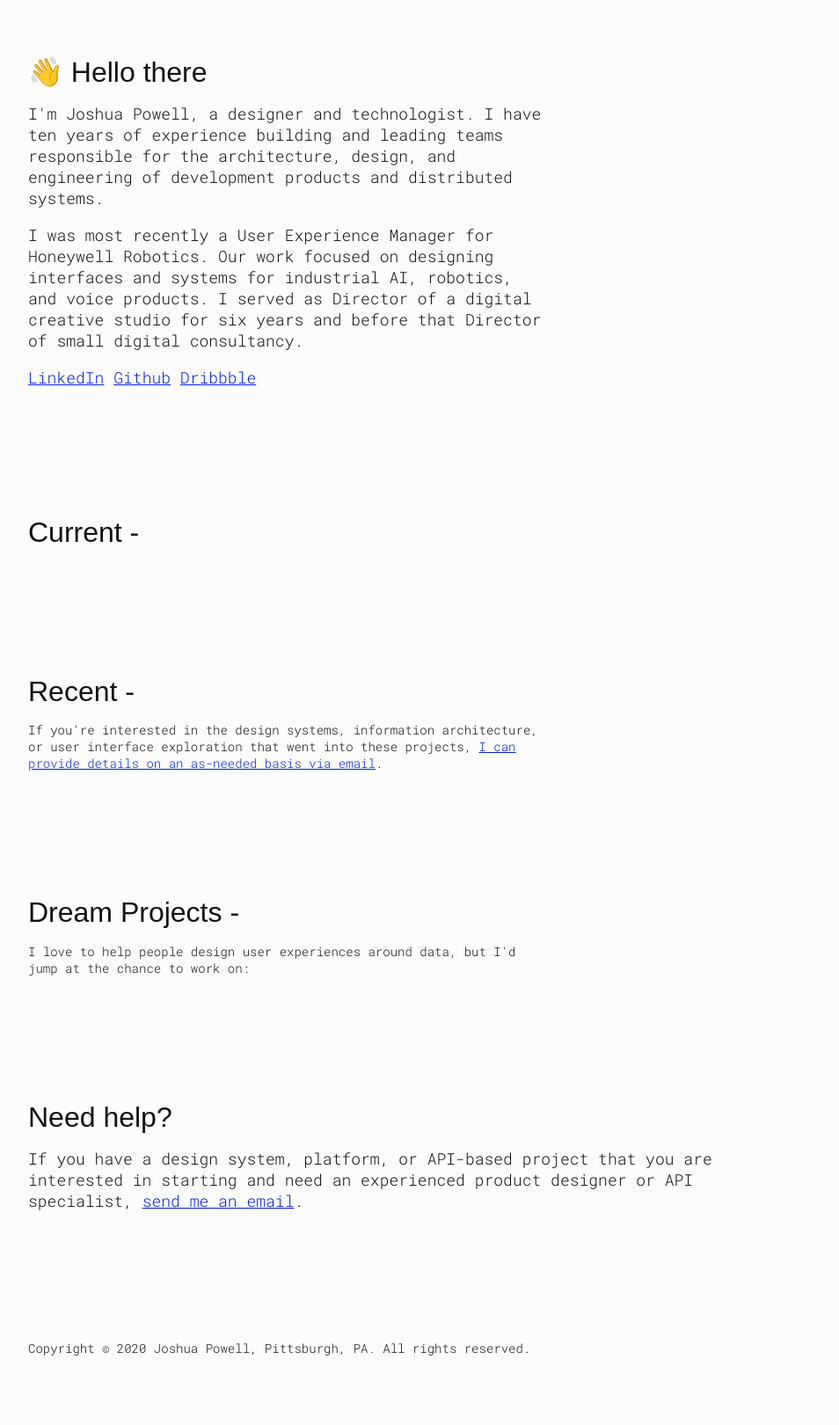
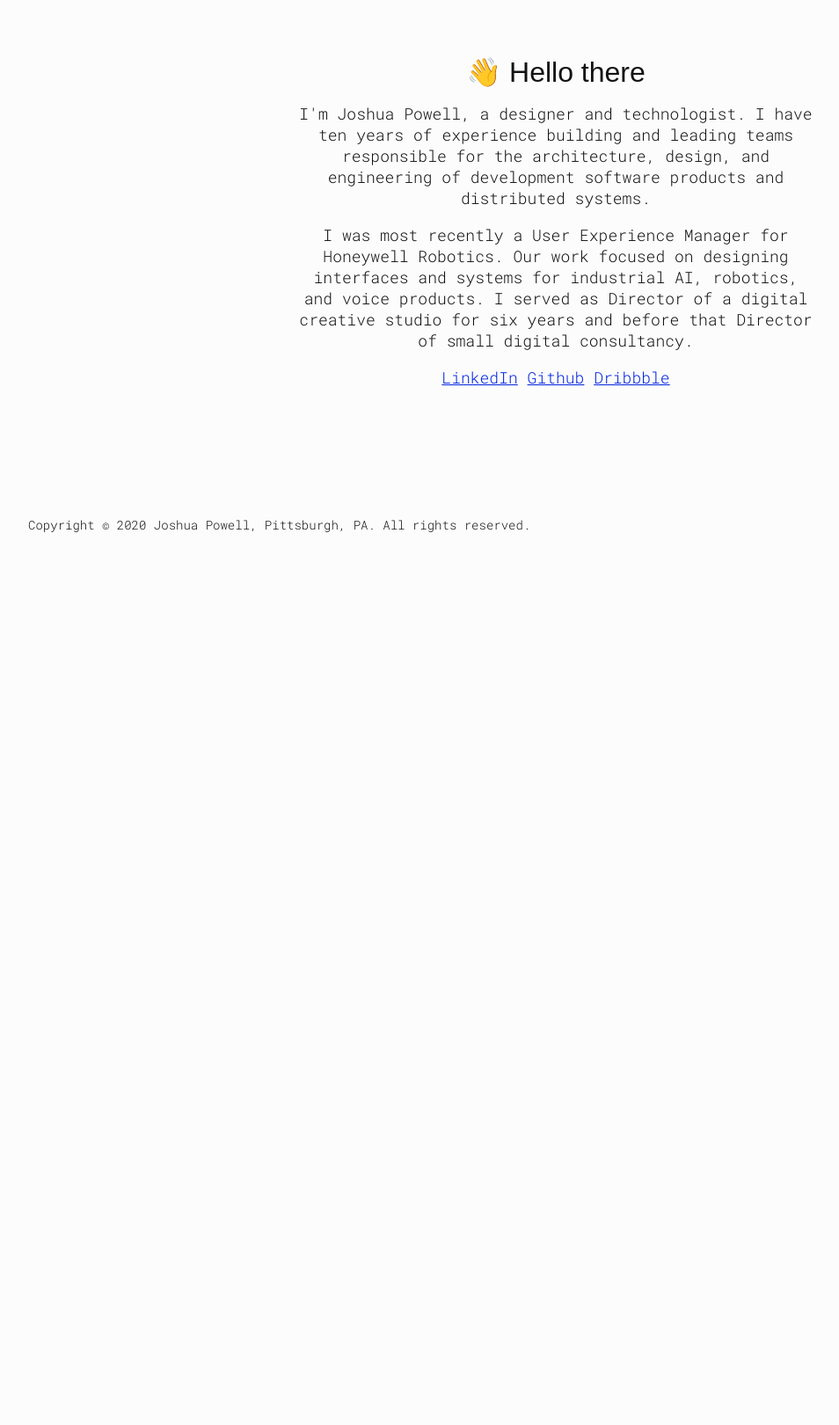
Before and after one commit to joshuapowell/www.joshuapowell.io, a Python web app: template app/templates/index.html in a window 1280 px wide. Shown: the part 84-1704 px from the top of the page at 88% size, without its empty margins (8-962 px from the left). After the commit the page ends 689 px from the top, so only its background shows below. Run offline with Jinja, Linux system fonts and the light colour scheme; the template is opened without the code that fills it, so the values that code supplies are empty; some web fonts are replaced.

Commit message:
Updated home page

```diff
--- a/app/templates/default.html
+++ b/app/templates/default.html
@@ -54,31 +54,7 @@
   <body class="{{ page.page_class }}">
 
     <!--Site Header-->
-    {% if page.path == 'index' %}
-    <div class="container-fluid">
-      <header class="siteHeader">
-        <div class="row">
-          <div class="col-xs-12 col-sm-12 col-md-12 col-lg-12">
-            <div class="transmission">
-              <a href="/"
-                 class="mark"
-                 aria-label="Return to the front page">
-                <img src="/static/images/logo.svg" alt="" title="" width="32" height="32" />
-              </a>
-
-              <div class="proverb mark">
-                <div class="mannaz"></div>
-                <div class="naupiz"></div>
-                <div class="inguz"></div>
-                <div class="ansuz"></div>
-              </div>
-            </div>
-          </div>
-        </div>
-
-      </header>
-    </div>
-    {% else %}
+    {% if page.path != 'index' %}
     <div class="container-fluid">
       <header class="siteHeader">
         <div class="row">
--- a/app/templates/index.html
+++ b/app/templates/index.html
@@ -6,17 +6,17 @@
 
 <article class="front">
   <header>
-    <div class="row">
+    <div class="row center-xs">
       <div class="col-xs-12 col-sm-12 col-md-6 col-lg-6">
         <h1>
           👋 Hello there
         </h1>
       </div>
     </div>
-    <div class="row lead">
+    <div class="row lead center-xs">
       <div class="col-xs-12 col-sm-12 col-md-6 col-lg-6">
         <p>
-          I'm Joshua Powell, a designer and technologist. I have ten years of experience building and leading teams responsible for the architecture, design, and engineering of development products and distributed systems.
+          I'm Joshua Powell, a designer and technologist. I have ten years of experience building and leading teams responsible for the architecture, design, and engineering of development software products and distributed systems.
         </p>
         <p>
           I was most recently a User Experience Manager for Honeywell Robotics. Our work focused on designing interfaces and systems for industrial AI, robotics, and voice products. I served as Director of a digital creative studio for six years and before that Director of small digital consultancy.
@@ -28,112 +28,6 @@
     </div>
   </header>
 
-  <section class="front--projects">
-    <div class="row">
-      <div class="col-xs-12 col-sm-12 col-md-6 col-lg-6">
-        <h1>
-          Current -
-        </h1>
-      </div>
-    </div>
-    <div class="row">
-      {% for project in page.current.features %}
-      <div class="projects col-xs-12 col-sm-6 col-md-3 col-lg-3">
-        <h2 class="project--title">
-          {{ project.properties.name }}
-        </h2>
-        <p class="project--description">
-          {{ project.properties.description | safe }}
-        </p>
-      </div>
-      {% endfor %}
-    </div>
-  </section>
-
-  <section class="front--projects">
-    <div class="row">
-      <div class="col-xs-12 col-sm-12 col-md-6 col-lg-6">
-        <h1>
-          Recent -
-        </h1>
-        <p>
-          If you're interested in the design systems, information architecture,
-          or user interface exploration that went into these projects,
-          <a href="mailto:joshuaisaacpowell@gmail.com">
-            I can provide details on an as-needed basis via email</a>.
-        </p>
-      </div>
-    </div>
-    <div class="row">
-      {% for project in page.projects.features %}
-      <div class="projects col-xs-12 col-sm-4 col-md-4 col-lg-3">
-        <a href="{{ project.properties.link }}"
-            class="project--photo"
-            aria-label="Link to the {{ project.properties.name }} project detail page">
-            <img src="{{ project.properties.image }}" alt="Image for {{ project.properties.name }}" title="Image for {{ project.properties.name }}"
-                width="100%" />
-
-        </a>
-        <h2>
-          <a href="{{ project.properties.link }}"
-              class="project--title"
-              aria-label="Link to the {{ project.properties.name }} project detail page">
-            {{ project.properties.name }}
-          </a>
-        </h2>
-        <p class="project--description">
-          {{ project.properties.description }}
-        </p>
-      </div>
-      {% endfor %}
-    </div>
-  </section>
-
-  <section class="front--projects">
-    <div class="row">
-      <div class="col-xs-12 col-sm-12 col-md-6 col-lg-6">
-        <h1>
-          Dream Projects -
-        </h1>
-        <p>
-          I love to help people design user experiences around data, but I'd
-          jump at the chance to work on:
-        </p>
-      </div>
-    </div>
-    <div class="row">
-      {% for project in page.dream.features %}
-        <div class="projects col-xs-12 col-sm-12 col-md-3 col-lg-3">
-          <h2 class="project--title">
-            {{ project.properties.name }}
-          </h2>
-          <p class="project--description">
-              {{ project.properties.description | safe }}
-          </p>
-        </div>
-      {% endfor %}
-    </div>
-  </section>
-
-  <section class="front--cta">
-    <div class="row">
-      <div class="col-xs-12 col-sm-12 col-md-6 col-lg-6">
-        <h1>
-          Need help?
-        </h1>
-      </div>
-    </div>
-    <div class="row lead">
-      <div class="col-xs-12 col-sm-8 col-md-8 col-lg-8">
-        <p>
-          If you have a design system, platform, or API-based project that you are
-          interested in starting and need an experienced product designer or API
-          specialist, <a href="mailto:joshuaisaacpowell@gmail.com" aria-label="Send me an email">send me an email</a>.
-        </p>
-      </div>
-    </div>
-  </section>
-
 </article>
 
 {% endblock %}
```
